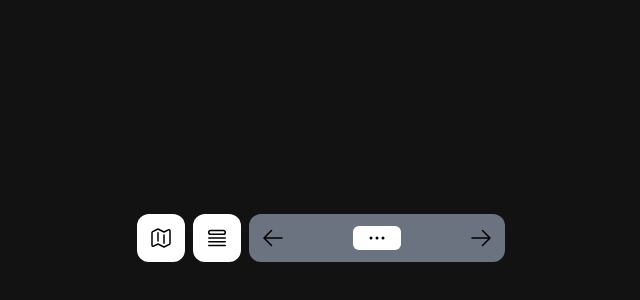
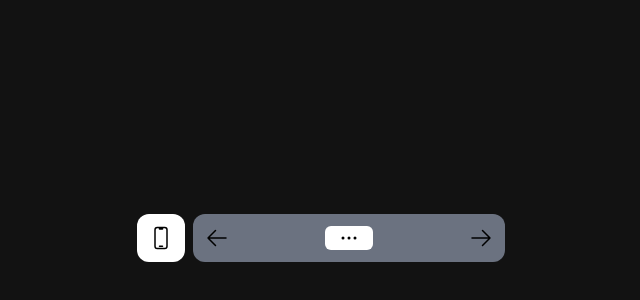
Before and after one commit to vi-kawaii/2x77, a Next.js app: page / in a window 1280 px wide. Shown: the part 474-774 px from the top of the page, without its empty margins (319-959 px from the left). Built offline with nearby package versions, Linux system fonts and the light colour scheme.

Commit message:
убрал лишние кнопки

```diff
--- a/app/page.js
+++ b/app/page.js
@@ -22,26 +22,7 @@ export default function Home() {
             <path
               strokeLinecap="round"
               strokeLinejoin="round"
-              d="M9 6.75V15m6-6v8.25m.503 3.498l4.875-2.437c.381-.19.622-.58.622-1.006V4.82c0-.836-.88-1.38-1.628-1.006l-3.869 1.934c-.317.159-.69.159-1.006 0L9.503 3.252a1.125 1.125 0 00-1.006 0L3.622 5.689C3.24 5.88 3 6.27 3 6.695V19.18c0 .836.88 1.38 1.628 1.006l3.869-1.934c.317-.159.69-.159 1.006 0l4.994 2.497c.317.158.69.158 1.006 0z"
-            />
-          </svg>
-        </motion.button>
-        <motion.button
-          whileTap={{ scale: 0.9 }}
-          className="bg-white p-3 rounded-xl"
-        >
-          <svg
-            xmlns="http://www.w3.org/2000/svg"
-            fill="none"
-            viewBox="0 0 24 24"
-            strokeWidth="1.5"
-            stroke="black"
-            className="w-6 h-6"
-          >
-            <path
-              strokeLinecap="round"
-              strokeLinejoin="round"
-              d="M3.75 12h16.5m-16.5 3.75h16.5M3.75 19.5h16.5M5.625 4.5h12.75a1.875 1.875 0 010 3.75H5.625a1.875 1.875 0 010-3.75z"
+              d="M10.5 1.5H8.25A2.25 2.25 0 006 3.75v16.5a2.25 2.25 0 002.25 2.25h7.5A2.25 2.25 0 0018 20.25V3.75a2.25 2.25 0 00-2.25-2.25H13.5m-3 0V3h3V1.5m-3 0h3m-3 18.75h3"
             />
           </svg>
         </motion.button>
```
